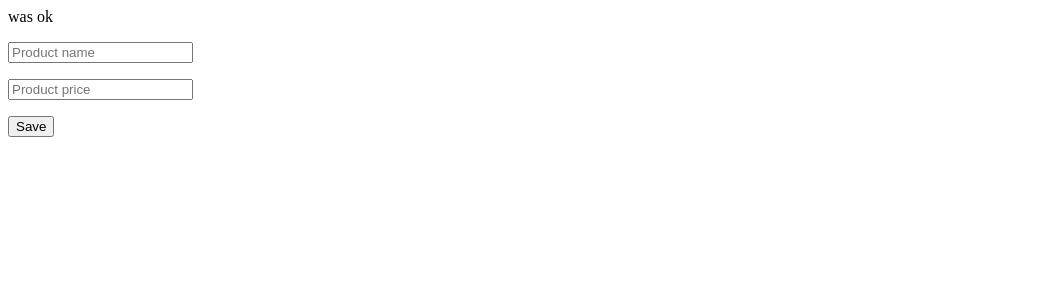
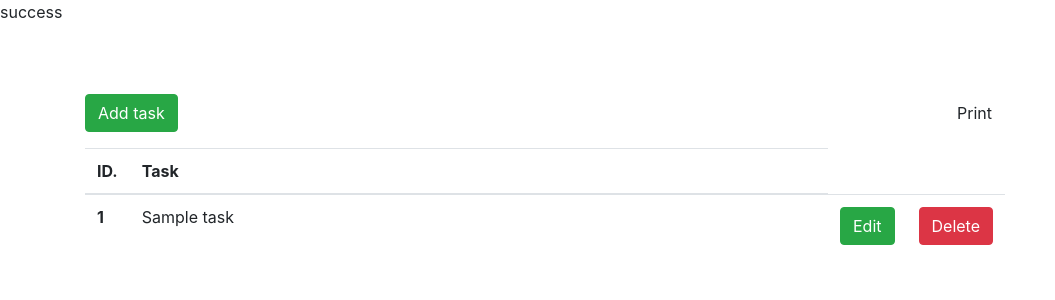
Before and after one commit to gfftr/simple-crud, a PHP site: page / in a window 1280 px wide. Shown: the top 300 px of the page, without its empty margins (0-1055 px from the left). Run offline with PHP 8.4, Linux system fonts and the light colour scheme; tables that the repository leaves empty or names only in its code hold one stand-in row (values such as "Sample post").

Commit message:
created database and connected

```diff
--- a/db_connect.php
+++ b/db_connect.php
@@ -1,31 +1,12 @@
 <?php
 
-/*
-try {
-    $pdo = new PDO('mysql:host=localhost;dbname=crud_db','root','');
-    echo "<h2>DB connected ok</h2>";
-} catch (PDOException $e) {
-    echo 'Connection failed: ' . $e->getMessage();
-    exit;
+$db = new Mysqli;
+
+$db->connect('localhost','root','','crud');
+
+if($db){
+    echo "success";
 }
-*/
-
-
-$db_host = 'localhost';
-$db_name = 'company';
-$db_username = 'admin_gt';
-$db_password = 'lemonbalm';
-
-$dsn = "mysql:host=$db_host;dbname=$db_name";
-
-
-try{
-$db_connection = new PDO($dsn, $db_username, $db_password);
-echo "was ok";
-}catch(Exception $e){
-    echo "There was an error" . $e->getMessage();
-}
-
 
 //echo 'Connection successful';
 ?>
--- a/index.php
+++ b/index.php
@@ -2,51 +2,98 @@
 
 include 'db_connect.php';
 
+// sql select
+$sql = "SELECT * FROM tasks";
 
-
-if(isset($_POST['btnsave'])){
- $pname = $_POST['txtname'];
- $price = $_POST['txtprice'];
-
- //echo "name ".$pname."</br>"."price ".$price;
-
- if(!empty($pname && $price)){
-    $insert = $pdo->prepare("insert into tbl_product(productname,productprice) values(:name,:price)");
-
-    $insert->bindParam(':name',$pname);
-    $insert->bindParam(':price',$price);
-
-    $insert->execute();
-
-    if($insert->rowCount()){
-      echo 'Insert successful';
-    }else{
-      echo ' Insert faled';
-    }
-
- }else{
-      echo 'Fields are empty ';
- }
-
-}
+$rows = $db->query($sql)
 
 ?>
 
 <!DOCTYPE html>
 <html lang="en">
+
 <head>
- <meta charset="UTF-8">
- <meta http-equiv="X-UA-Compatible" content="IE=edge">
- <meta name="viewport" content="width=device-width, initial-scale=1.0">
- <title>Simple Crud</title>
+  <meta charset="UTF-8">
+  <meta http-equiv="X-UA-Compatible" content="IE=edge">
+  <meta name="viewport" content="width=device-width, initial-scale=1.0">
+  <title>Simple Crud</title>
+  <link rel="stylesheet" href="https://cdn.jsdelivr.net/npm/bootstrap@4.6.1/dist/css/bootstrap.min.css" integrity="sha384-zCbKRCUGaJDkqS1kPbPd7TveP5iyJE0EjAuZQTgFLD2ylzuqKfdKlfG/eSrtxUkn" crossorigin="anonymous">
+
+</head>
+
+<body>
+
+  <script src="https://cdn.jsdelivr.net/npm/jquery@3.5.1/dist/jquery.slim.min.js" integrity="sha384-DfXdz2htPH0lsSSs5nCTpuj/zy4C+OGpamoFVy38MVBnE+IbbVYUew+OrCXaRkfj" crossorigin="anonymous"></script>
+  <script src="https://cdn.jsdelivr.net/npm/bootstrap@4.6.1/dist/js/bootstrap.bundle.min.js" integrity="sha384-fQybjgWLrvvRgtW6bFlB7jaZrFsaBXjsOMm/tB9LTS58ONXgqbR9W8oWht/amnpF" crossorigin="anonymous"></script>
 
 
-</head>
-<body>
-  <form action="" method="post">
-    <p><input type="text" name="txtname" placeholder="Product name"></p>
-    <p><input type="text" name="txtprice" placeholder="Product price"></p>
-    <p><input type="submit" value="Save" name="btnsave"></p>
-  </form>
+  <div class="container">
+    <div class="row" style="margin-top: 70px;">
+
+      <div class="col-md-10 col-md-offset-1">
+        <table class="table">
+          <button type="button" class="btn btn-success" data-target="#exampleModal" data-toggle="modal">Add task</button>
+          <button type="button" class="btn btn-default float-right">Print</button>
+          <!-- Button trigger modal -->
+
+
+<!-- Modal -->
+<div class="modal fade" id="exampleModal" tabindex="-1" aria-labelledby="exampleModalLabel" aria-hidden="true">
+  <div class="modal-dialog">
+    <div class="modal-content">
+      <div class="modal-header">
+        <h5 class="modal-title" id="exampleModalLabel">Add Task</h5>
+        <button type="button" class="close" data-dismiss="modal" aria-label="Close">
+          <span aria-hidden="true">&times;</span>
+        </button>
+      </div>
+      <div class="modal-body">
+
+
+        <form action="add.php" method="post">
+        <div class="form-group">
+            <label for="">Task Name</label>
+            <input type="text" required name="task" class="form-control">
+        </div>
+        <input type="submit" name="send" value="Add Task" class="btn btn-success">
+        </form>
+
+
+      </div>
+      <div class="modal-footer">
+        <button type="button" class="btn btn-secondary" data-dismiss="modal">Close</button>
+
+      </div>
+    </div>
+  </div>
+</div>
+          <p></p>
+
+
+          <thead>
+            <tr>
+              <th scope="col">ID.</th>
+              <th scope="col">Task</th>
+            </tr>
+          </thead>
+          <tbody> <?php while($row = $rows->fetch_assoc()): ?>
+            <tr>
+
+              <th><?php echo $row['id'] ?></th>
+              <td class="col-md-10"><?php echo $row['name'] ?></td>
+              <td><a href="" class="btn btn-success">Edit</a></td>
+              <td><a href="" class="btn btn-danger">Delete</a></td>
+
+            </tr> <?php endwhile ?>
+          </tbody>
+        </table>
+      </div>
+    </div>
+  </div>
+
+
+
+
 </body>
+
 </html>
```
Also changed, not shown: add.php (+15 -1 lines).
